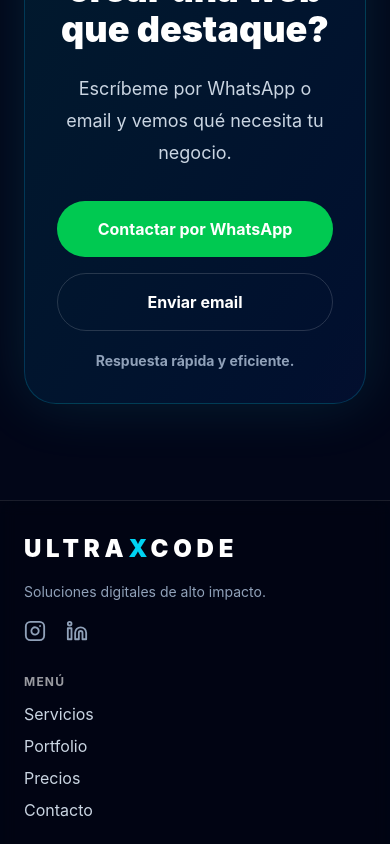
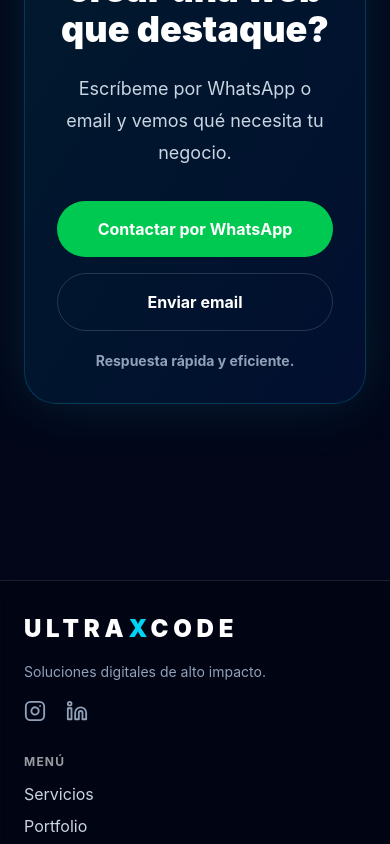
Before and after one commit to ultraxcode-com/ultra-x-code, a React (Vite) app: page / in a window 390 px wide. Shown: the part 6982-7826 px from the top of the page. Built offline with nearby package versions, Linux system fonts and the light colour scheme.

Commit message:
actualizacion boton wa

```diff
--- a/index.html
+++ b/index.html
@@ -10,8 +10,9 @@
     <meta name="twitter:card" content="summary_large_image" />
     <link rel="icon" type="image/png" href="/logo4.png" sizes="48x48" />
     <link rel="apple-touch-icon" href="/logo4.png" />
-    <meta name="viewport" content="width=device-width, initial-scale=1.0" />
+    <!-- En tu index.html, reemplaza o añade esta línea exacta en el <head> -->
     <meta name="viewport" content="width=device-width, initial-scale=1.0, viewport-fit=cover" />
+
 
     <title>Ultra X Code | Expertos en Desarrollo Web</title>
   </head>
--- a/src/App.jsx
+++ b/src/App.jsx
@@ -58,7 +58,9 @@ function App() {
       {/* Tracker de rutas */}
       <AnalyticsTracker />
 
-      <main className="min-h-screen bg-slate-950 text-white">
+      {/* MODIFICADO: Cambiado min-h-screen por min-h-[100dvh] y añadidas clases flex para controlar el alto en móvil */}
+      <main className="min-h-[100dvh] bg-slate-950 text-white flex flex-col justify-between">
+        <div>
           <Navbar />
 
           <Routes>
@@ -69,8 +71,12 @@ function App() {
             <Route path="/contacto" element={<Contacto />} />
             <Route path="/fundadores" element={<Founders />} />
           </Routes>
+        </div>
+
         <Footer />
       </main>
+
+      {/* Componentes independientes renderizados vía Portals */}
       <CookieBanner />
       <WhatsAppButton />
     </BrowserRouter>
--- a/src/components/WhatsAppButton.jsx
+++ b/src/components/WhatsAppButton.jsx
@@ -37,22 +37,20 @@ export function WhatsAppButton() {
   const message = "Hola, vi tu web de UltraXCode y quiero información para crear una página web.";
   const url = `wa.me{encodeURIComponent(message)}`;
 
-  return createPortal(
+    return createPortal(
     <a
       href={url}
       target="_blank"
       rel="noreferrer"
-      className={`z-50 rounded-full bg-green-500 font-bold text-white shadow-2xl flex items-center justify-center gap-2 whitespace-nowrap transition-all duration-300 hover:scale-105 hover:bg-green-400 select-none active:scale-95 ${
+      // Volvemos a las clases puras fijas de Tailwind que ahora responderán gracias al ajuste del index.html
+      className={`fixed bottom-4 right-4 z-[9999] rounded-full bg-green-500 font-bold text-white shadow-2xl flex items-center justify-center gap-2 whitespace-nowrap transition-all duration-300 hover:scale-105 hover:bg-green-400 select-none active:scale-95 ${
         animar ? "opacity-100 scale-100" : "opacity-0 scale-75 pointer-events-none"
       }`}
       style={{
-        position: "fixed",
-        bottom: "16px", // Al remover el contenedor del banner del DOM, 16px clavan el botón abajo del todo
-        right: "16px",
-        height: "46px",
-        paddingLeft: "20px",
-        paddingRight: "20px",
-        fontSize: "14px",
+        height: "42px",
+        paddingLeft: "16px",
+        paddingRight: "16px",
+        fontSize: "13px",
         animation: "pulseWpp 2s cubic-bezier(0.4, 0, 0.6, 1) infinite"
       }}
     >
@@ -64,7 +62,7 @@ export function WhatsAppButton() {
       `}</style>
 
       <svg
-        style={{ width: "20px", height: "20px", fill: "currentColor", flexShrink: 0 }}
+        style={{ width: "18px", height: "18px", fill: "currentColor", flexShrink: 0 }}
         viewBox="0 0 24 24"
         xmlns="w3.org"
       >
@@ -74,4 +72,5 @@ export function WhatsAppButton() {
     </a>,
     document.body
   );
+
 }
--- a/src/index.css
+++ b/src/index.css
@@ -29,8 +29,9 @@ html {
 
 html, body {
   min-height: 100vh;
-  min-height: -webkit-fill-available; /* Corrige la altura en navegadores móviles */
-  overflow-x: hidden;
+  min-height: 100dvh; /* Altura dinámica en móviles modernos */
   margin: 0;
   padding: 0;
+  overflow-x: hidden;
+  position: relative;
 }
--- a/src/pages/Home.jsx
+++ b/src/pages/Home.jsx
@@ -7,12 +7,14 @@ import { Founders } from "../components/Founders";
 
 export function Home() {
   return (
-    <>
+    // Añadimos un contenedor que asegure un colchón de espacio abajo (pb-20)
+    // para que el último texto de la sección Contact nunca se pegue al botón de WhatsApp
+    <div className="pb-20 md:pb-0">
       <Hero />
       <Services />
       <Founders />
       <Pricing />
       <Contact />
-    </>
+    </div>
   );
 }
```
Lines whose indentation alone changed are shown as unchanged.
